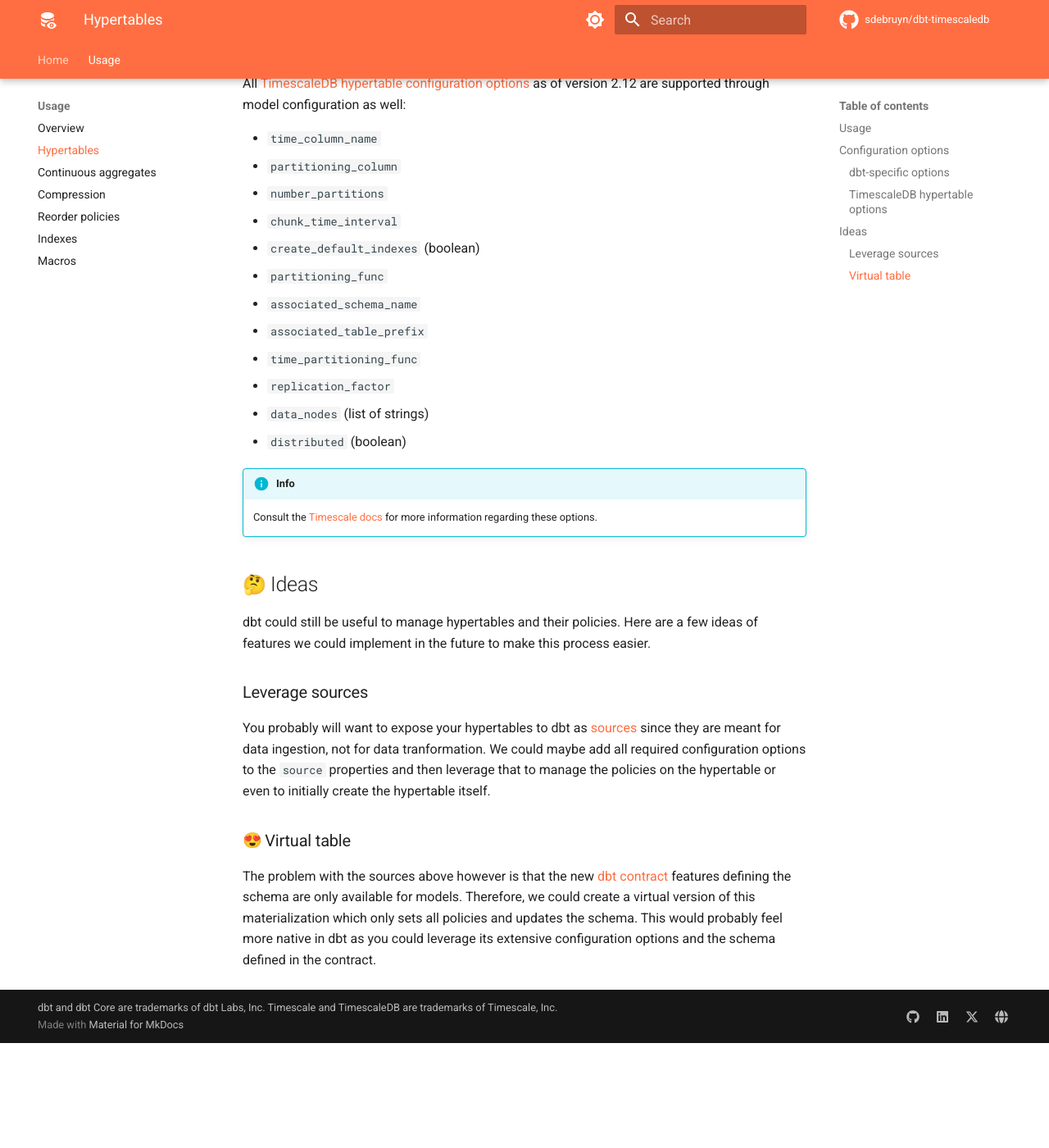
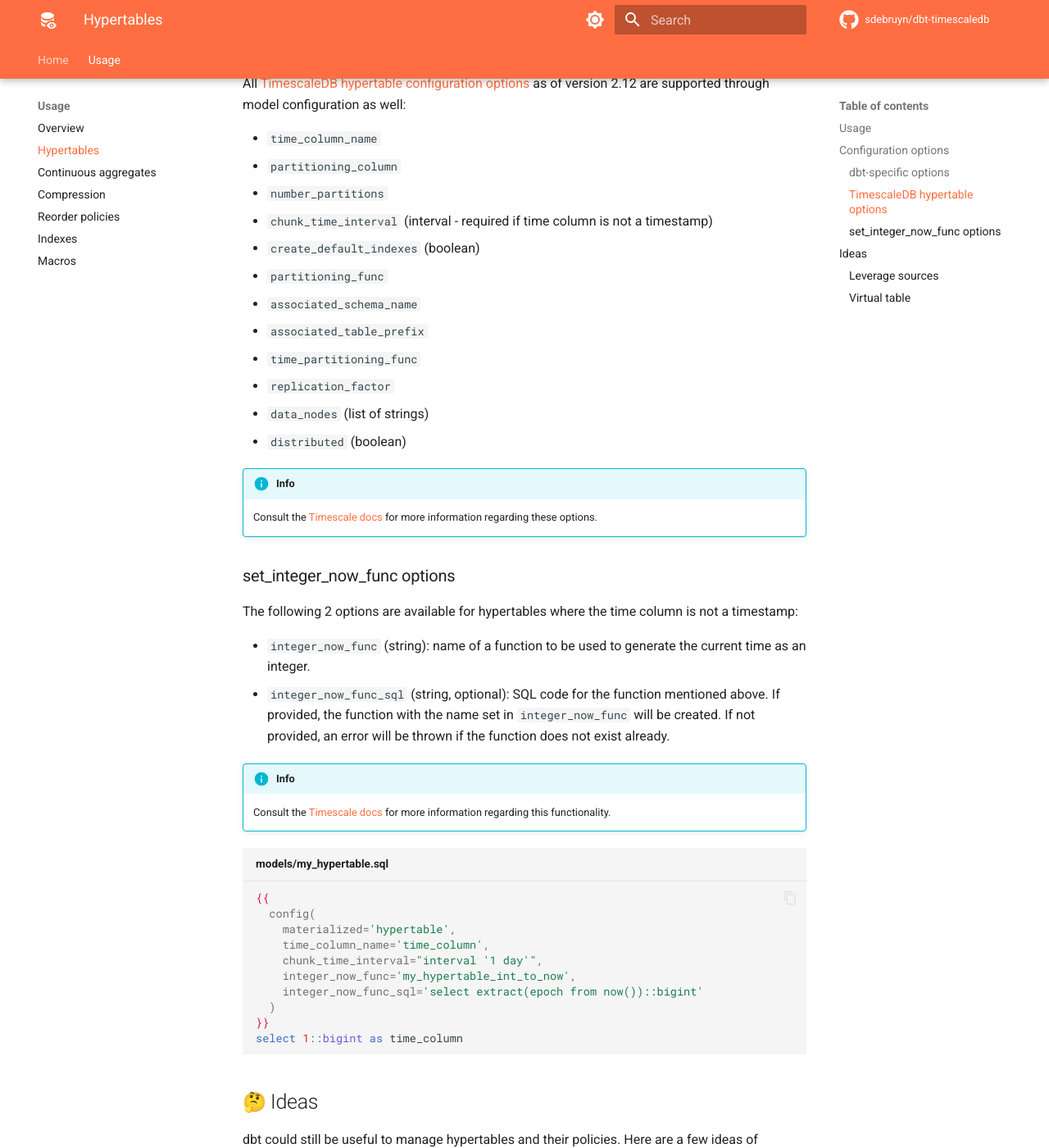
Before and after one commit to sdebruyn/dbt-timescaledb, an MkDocs documentation site: the page built from docs/usage/hypertables.md, in a window 1280 px wide and 1400 px high, scrolled down 1212 px. Shown: the whole window at 82% size. Built offline with MkDocs 1.6.1 and Material for MkDocs 9.7.7, drawn with Linux system fonts in a browser that asks for light colours; emoji names are drawn with the system emoji font; plug-ins that fetch from the network failed and are left out; comment, search, counter and statistics services are not loaded; before the commit the page ends 2484 px from its top, so only the background shows below that.

Commit message:
add support for integer_now_func

````diff
--- a/docs/usage/hypertables.md
+++ b/docs/usage/hypertables.md
@@ -58,7 +58,7 @@
 * `time_column_name`
 * `partitioning_column`
 * `number_partitions`
-* `chunk_time_interval`
+* `chunk_time_interval` (interval - required if time column is not a timestamp)
 * `create_default_indexes` (boolean)
 * `partitioning_func`
 * `associated_schema_name`
@@ -71,6 +71,29 @@
 !!! info
     Consult the [Timescale docs](https://docs.timescale.com/api/latest/hypertable/create_hypertable/#optional-arguments) for more information regarding these options.
 
+### set_integer_now_func options
+
+The following 2 options are available for hypertables where the time column is not a timestamp:
+
+* `integer_now_func` (string): name of a function to be used to generate the current time as an integer.
+* `integer_now_func_sql` (string, optional): SQL code for the function mentioned above. If provided, the function with the name set in `integer_now_func` will be created. If not provided, an error will be thrown if the function does not exist already.
+
+!!! info
+    Consult the [Timescale docs](https://docs.timescale.com/api/latest/hypertable/set_integer_now_func/) for more information regarding this functionality.
+
+```sql+jinja title="models/my_hypertable.sql"
+{{
+  config(
+    materialized='hypertable',
+    time_column_name='time_column',
+    chunk_time_interval="interval '1 day'",
+    integer_now_func='my_hypertable_int_to_now',
+    integer_now_func_sql='select extract(epoch from now())::bigint'
+  )
+}}
+select 1::bigint as time_column
+```
+
 ## :thinking: Ideas
 
 dbt could still be useful to manage hypertables and their policies. Here are a few ideas of features we could implement in the future to make this process easier.
````
Also changed, not shown: docs/usage/macros.md (+10 -0 lines), 3 other files.
